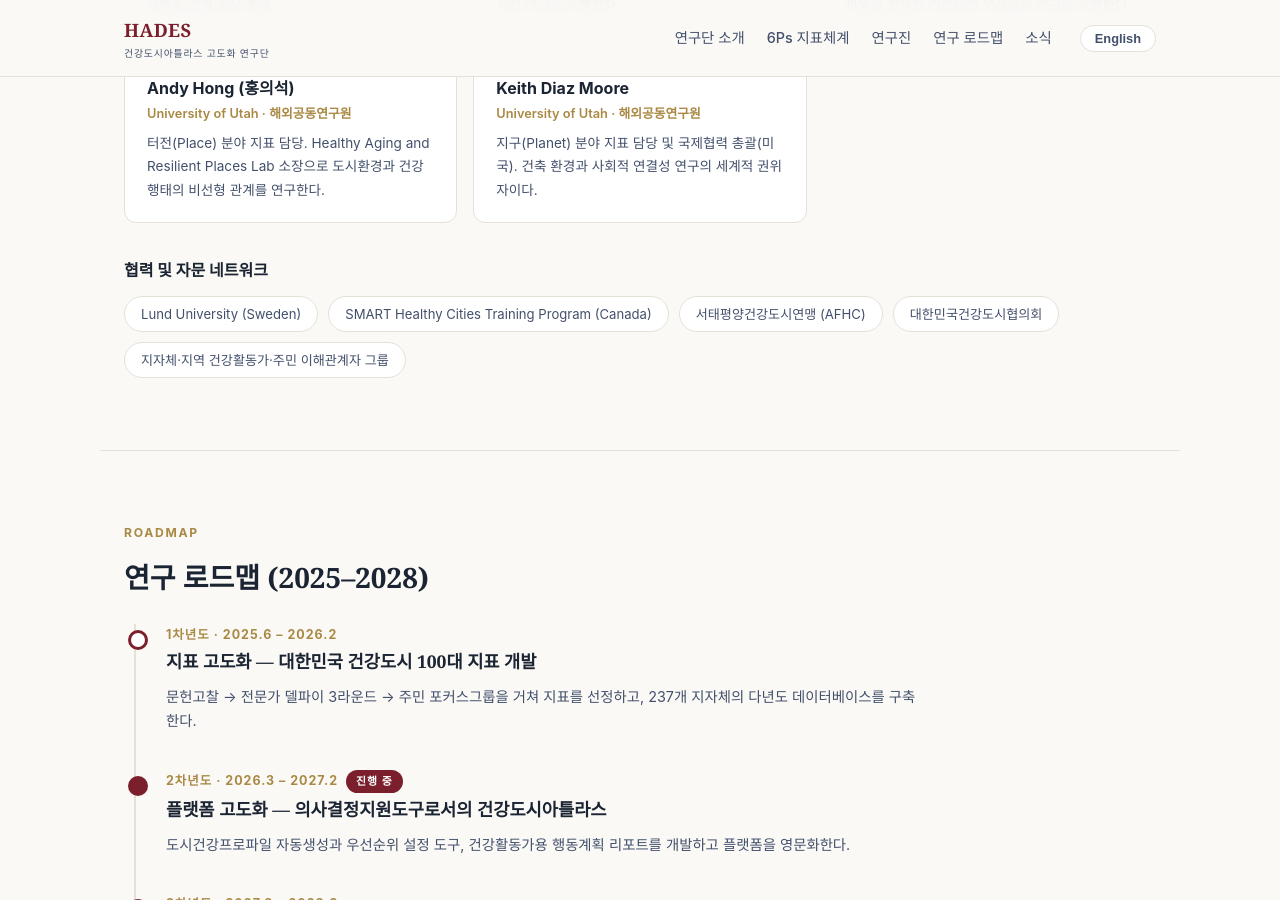
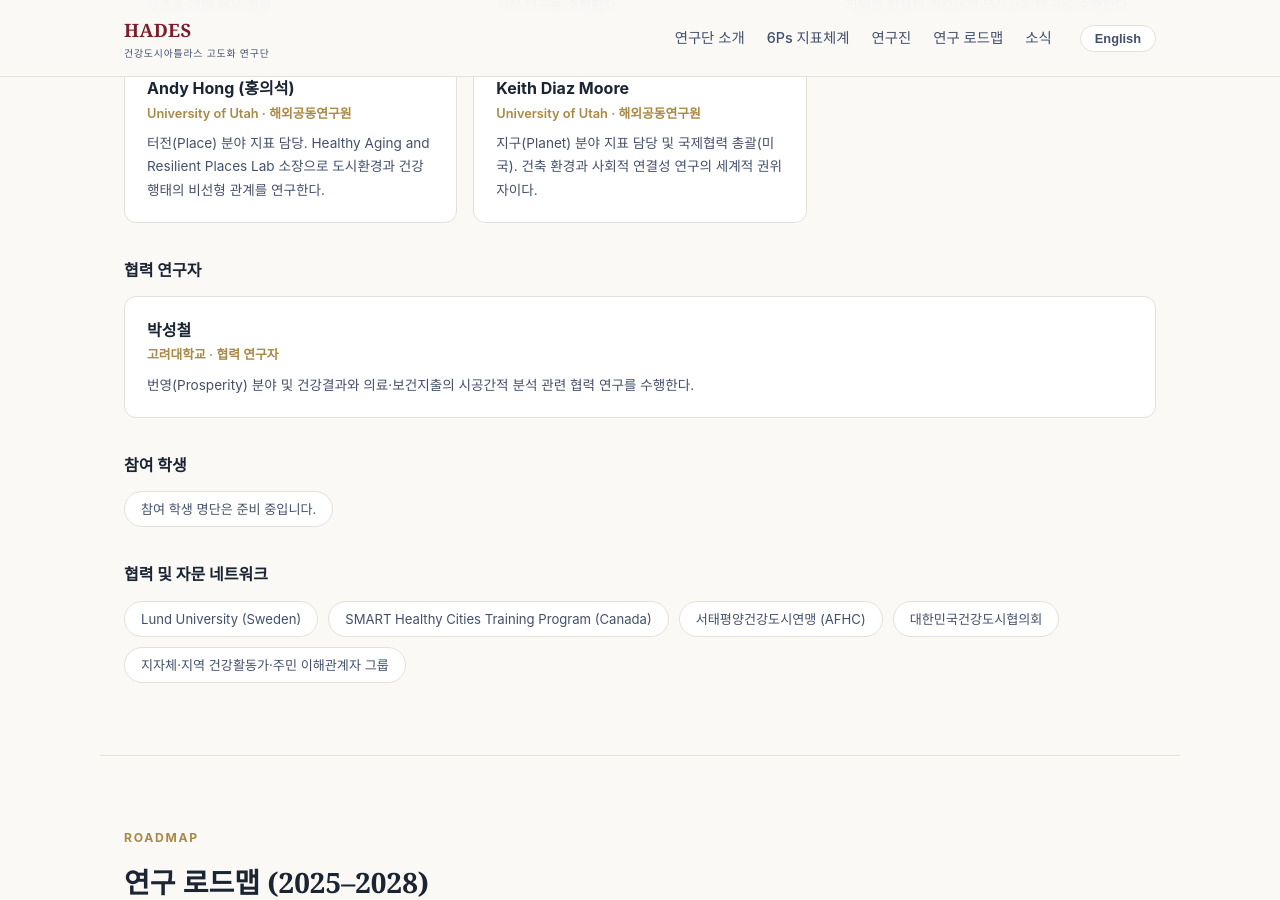
Before and after one commit to hpolicy/hcityatlas, a Jekyll site: the page built from index.html, in a window 1280 px wide and 900 px high, scrolled down 3373 px. Built offline with Jekyll 4.4.1, drawn with Linux system fonts in a browser that asks for light colours.

Commit message:
Add files via upload

```diff
--- a/index.html
+++ b/index.html
@@ -236,6 +236,24 @@
   </div>
 
   <div class="partners">
+    <h3><span data-lang="ko">협력 연구자</span><span data-lang="en">Collaborating Researchers</span></h3>
+    <div class="people-grid" style="margin-bottom:34px;">
+      <div class="person">
+        <div class="name"><span data-lang="ko">박성철</span><span data-lang="en">Sungchul Park</span></div>
+        <div class="aff"><span data-lang="ko">고려대학교 · 협력 연구자</span><span data-lang="en">Korea University · Collaborating Researcher</span></div>
+        <p><span data-lang="ko">번영(Prosperity) 분야 및 건강결과와 의료·보건지출의 시공간적 분석 관련 협력 연구를 수행한다.</span><span data-lang="en">Collaborates on the Prosperity domain and spatiotemporal analysis of health outcomes and expenditures.</span></p>
+      </div>
+    </div>
+  </div>
+
+  <div class="partners">
+    <h3><span data-lang="ko">참여 학생</span><span data-lang="en">Student Researchers</span></h3>
+    <div class="partner-chips" id="students">
+      <span class="chip"><span data-lang="ko">참여 학생 명단은 준비 중입니다.</span><span data-lang="en">Student researcher list forthcoming.</span></span>
+    </div>
+  </div>
+
+  <div class="partners">
     <h3><span data-lang="ko">협력 및 자문 네트워크</span><span data-lang="en">Partner &amp; Advisory Network</span></h3>
     <div class="partner-chips">
       <span class="chip">Lund University (Sweden)</span>
```
